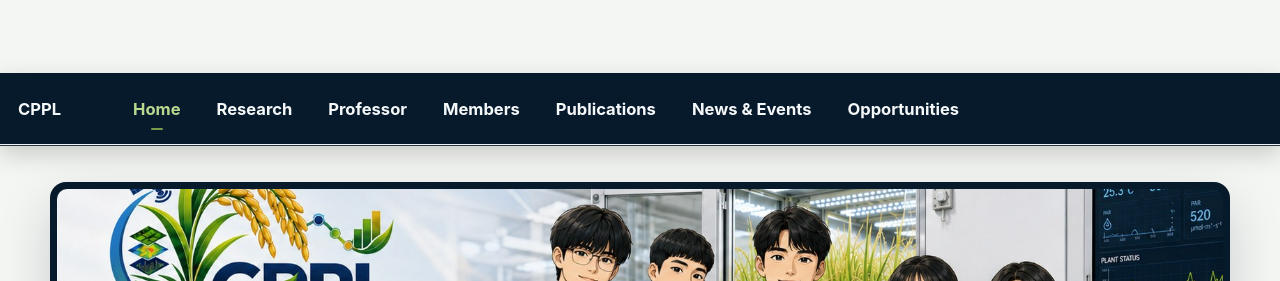
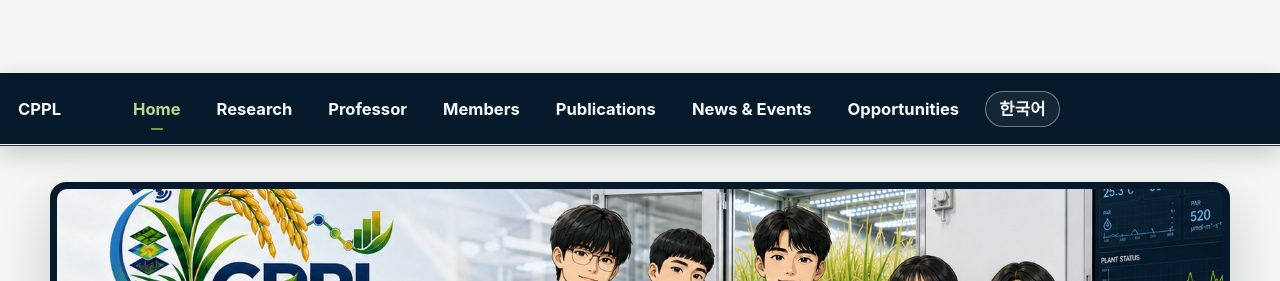
Before and after one commit to HYEONSEOKLEE-Prof/hyeonseoklee-prof.github.io, a Jekyll site: the page built from _pages/about.md, in a window 1280 px wide. Shown: the top 281 px of the page. Built offline with Jekyll 4.4.1, drawn with Linux system fonts in a browser that asks for light colours; a script bundle is joined from its source files by our own code; library files that are not in the unit come from our copies.

Commit message:
Keep language toggle visible in responsive navigation

```diff
--- a/_includes/masthead.html
+++ b/_includes/masthead.html
@@ -16,7 +16,7 @@
             <li class="masthead__menu-item"><a href="{{ domain }}{{ link.url }}"{% if page.url == link.url %} class="is-current" aria-current="page"{% endif %}>{{ link.title }}</a></li>
           {% endfor %}
           <li class="masthead__menu-item masthead__language-item persist">
-            <button type="button" class="cppl-lang-toggle" aria-label="한국어로 보기" aria-pressed="false">한국어</button>
+            <a href="#" role="button" class="cppl-lang-toggle" aria-label="한국어로 보기" aria-pressed="false">한국어</a>
           </li>
         </ul>
         <ul class="hidden-links hidden"></ul>
```
